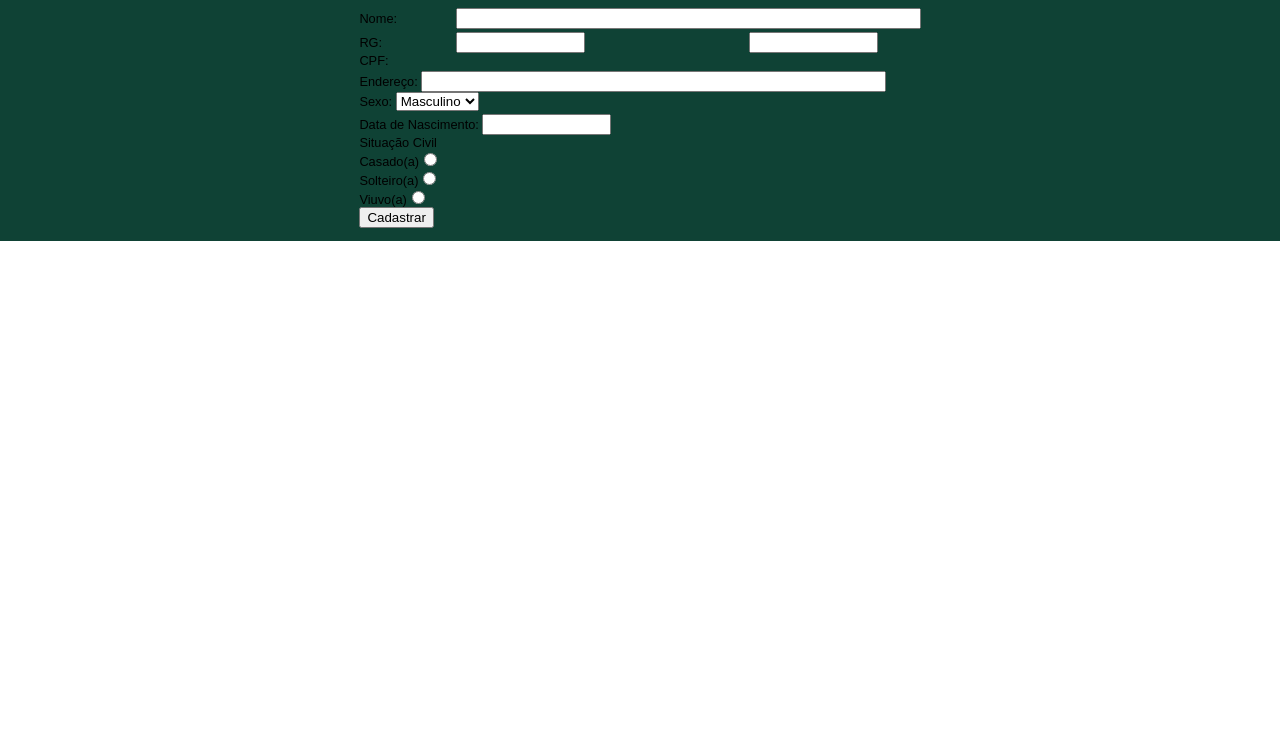
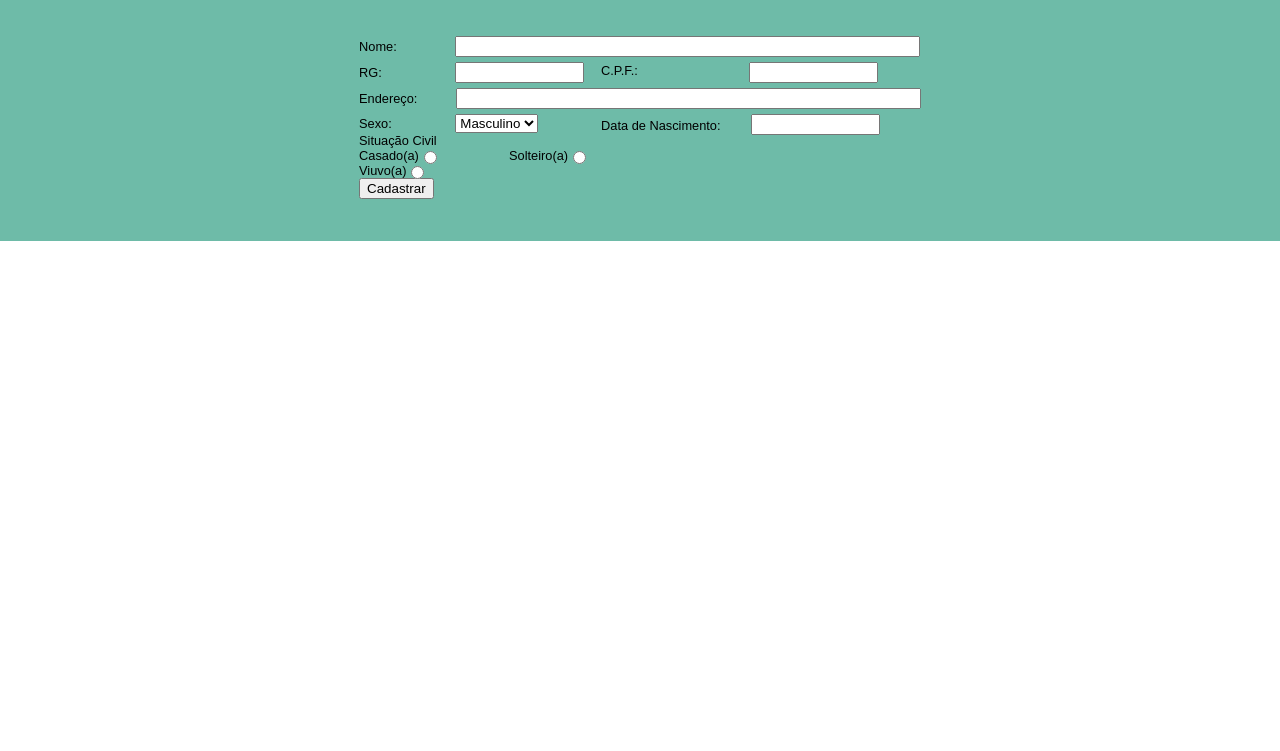
Before and after one commit to AmadeuAnjos/formulario, a plain HTML site: page ficha_cadastral/index.html in a window 1280 px wide. Shown: the part 49-800 px from the top of the page. Drawn offline with Linux system fonts and the light colour scheme.

Commit message:
First coments

```diff
--- a/ficha_cadastral/index.html
+++ b/ficha_cadastral/index.html
@@ -6,7 +6,7 @@
     <meta http-equiv="X-UA-Compatible" content="IE=edge">
     <meta name="viewport" content="width=device-width, initial-scale=1.0">
     <link rel="stylesheet" href="style.css">
-    <title>cadastro</title>
+    <title>UNIP - ANCHIETA</title>
 </head>
 
 <body>
@@ -37,7 +37,7 @@
                     </div>
 
                     <div class="cpf">
-                        <label>CPF:
+                        <label id="cpf">C.P.F.:
                             <input type="text" name="cpf" size="13" maxlength="13"></input></br>
                         </label>
                     </div>
@@ -58,17 +58,18 @@
                     </div>
 
                     <div class="data">
-                        <label>Data de Nascimento:
+                        <label id="data">Data de Nascimento:
                             <input type="text" name="data" size="13" maxlength="13"></br>
                         </label>
                     </div>
 
                     <div class="estado_civil">
                         <label>Situação Civil
-                            <div class="estado_civil">
-                                <div class="casado">Casado(a)<input type="radio" name="estado_civil"></div>
-                                <div class="solteiro">Solteiro(a)<input type="radio" name="estado_civil"></div>
-                                <div class="viuvo">Viuvo(a)<input type="radio" name="estado_civil"></div>
+                            <div class="estado_civil_lista">
+                                <div id="casado" class="casado">Casado(a)<input type="radio" name="estado_civil"></div>
+                                <div id="solteiro" class="solteiro">Solteiro(a)<input type="radio" name="estado_civil">
+                                </div>
+                                <div id="viuvo" class="viuvo">Viuvo(a)<input type="radio" name="estado_civil"></div>
                             </div>
                         </label>
                     </div>
--- a/ficha_cadastral/style.css
+++ b/ficha_cadastral/style.css
@@ -30,28 +30,62 @@ body {
     font-size: 0.8em;
     justify-content: center;
     align-items: center;
-    background-color: rgb(15, 66, 53);
+    background-color: rgb(110, 187, 168);
 }
 
 input[type=text] {
     margin-top: 3px;
 }
 
-.nome input[type="text"]{
-   margin-left: 55px;
+.nome input[type="text"] {
+    margin-left: 55px;
 }
 
-.rg input[type="text"]{
+.rg input[type="text"] {
     margin-left: 70px;
- }
-
-.cpf input[type="text"]{
-    position: absolute;
-    margin-left: 360px;
-    margin-top: -21px;
+    margin-top: 5px;
 }
 
-.cpf label{
-    width: 35px;
-    position: relative;
+.cpf input[type="text"] {
+    position: absolute;
+    margin-left: 111px;
+    margin-top: -1px;
 }
+
+#cpf {
+    margin-left: 242px;
+    margin-top: -20px;
+    position: absolute;
+}
+
+.endereco input[type="text"] {
+    margin-left: 35px;
+    margin-top: 5px;
+}
+
+.sexo select {
+    margin-left: 60px;
+    margin-top: 5px;
+}
+
+.data input[type="text"] {
+    position: absolute;
+    margin-left: 30px;
+    margin-top: -4px;
+}
+
+#data {
+    margin-left: 242px;
+    margin-top: -15px;
+    position: absolute;
+}
+
+.estado_civil_lista input[type=radio] {
+    position: absolute;
+}
+
+#solteiro {
+    position: absolute;
+    margin-top: -15px;
+    margin-left: 150px;
+}
```
